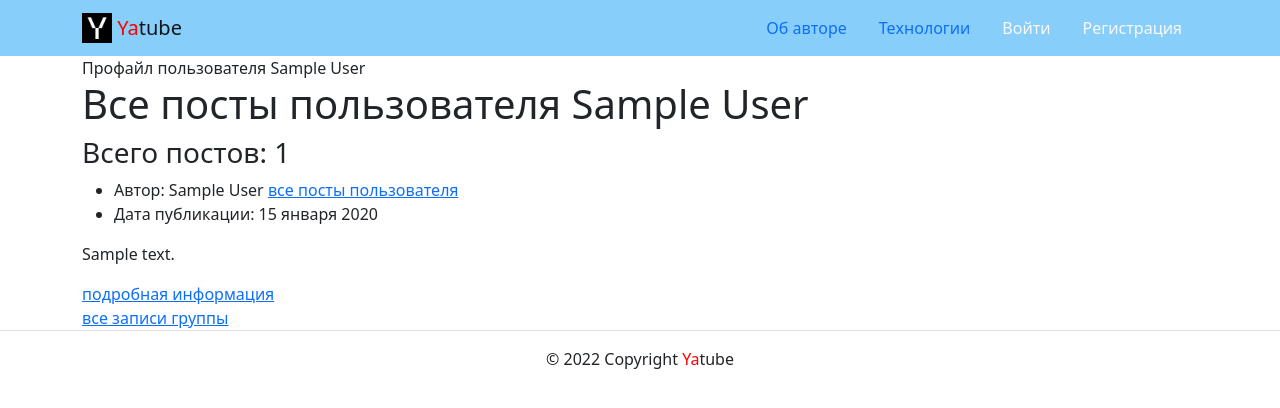
After one commit to UraeviIya/hw02_community, a Django app: a page that uses yatube/templates/posts/profile.html in a window 1280 px wide. The commit adds this page. Shown: the top 408 px of the page. Run offline with Django 3.2, Linux system fonts and the light colour scheme; tables that the repository leaves empty hold one stand-in row (values such as "Sample post"); some libraries are stand-ins or nearby versions.

Commit message:
add changed header

```diff
--- a/yatube/posts/urls.py
+++ b/yatube/posts/urls.py
@@ -6,4 +6,6 @@ app_name = 'posts'
 urlpatterns = [
     path('group/<slug:slug>/', views.group_posts, name='group_posts'),
     path('', views.index, name='index'),
+    path('profile/<str:username>/', views.profile, name='profile'),
+    path('posts/<int:post_id>/', views.post_detail, name='post_detail'),
 ]
--- a/yatube/posts/views.py
+++ b/yatube/posts/views.py
@@ -1,6 +1,6 @@
 from django.core.paginator import Paginator
 from django.shortcuts import render, get_object_or_404
-from .models import Group, Post
+from .models import Group, Post, User
 
 
 def index(request):
@@ -9,8 +9,8 @@ def index(request):
     page_number = request.GET.get('page')
     page_obj = paginator.get_page(page_number)
     context = {
+
         'page_obj': page_obj,
-        'posts': posts,
     }
     return render(request, 'posts/index.html', context)
 
@@ -27,3 +27,31 @@ def group_posts(request, slug):
         'page_obj': page_obj,
     }
     return render(request, 'posts/group_list.html', context)
+
+
+def profile(request, username):
+    author = get_object_or_404(User, username=username)
+    author_posts = author.posts.all()
+    posts_count = author.posts.count()
+    paginator = Paginator(author_posts, 10)
+    page_number = request.GET.get('page')
+    page_obj = paginator.get_page(page_number)
+    context = {
+        'author': author,
+        'posts': author_posts,
+        'posts_count': posts_count,
+        'page_obj': page_obj,
+    }
+    return render(request, 'posts/profile.html', context)
+
+
+def post_detail(request, post_id):
+    post = get_object_or_404(Post, pk=post_id)
+    posts_count = post.author.posts.count()
+    title = post.text[0:30]
+    context = {
+        'posts': post,
+        'posts_count': posts_count,
+        'title': title
+    }
+    return render(request, 'posts/post_detail.html', context)
--- a/yatube/templates/includes/header.html
+++ b/yatube/templates/includes/header.html
@@ -1,15 +1,48 @@
 {% load static %}
 
 
-<nav class="navbar navbar-light" style="background-color: lightskyblue">
-  <div class="container">
-    <a class="navbar-brand" href="{% url 'posts:index' %}">
-       <img src="{% static 'img/logo.png' %}" width="30" height="30" class="d-inline-block align-top" alt="">
-     <span style="color:red">Ya</span>tube</a>
-     <div class="menu">
-      <a href="{% url 'about:author' %}">Об авторе</a>
-      <a href="{% url 'about:tech' %}">Технологии</a>
-      </div>
+<header>
+  <nav class="navbar navbar-light" style="background-color: lightskyblue">
+    <div class="container">
+      <a class="navbar-brand" href="{% url 'posts:index' %}">
+        <img src="{% static 'img/logo.png' %}" width="30" height="30" class="d-inline-block align-top" alt="">
+        <span style="color:red">Ya</span>tube
+      </a>
+      {% with request.resolver_match.view_name as view_name %}
+      <ul class="nav nav-pills">
+        <li class="nav-item">
+          <a class="nav-link {% if view_name == 'about:author' %}activ{% endif %}"
+          href="{% url 'about:author' %}">Об авторе</a>
+        </li>
+        <li class="nav-item">
+          <a class="nav-link {% if view_name == 'about:tech' %}activ{% endif %}"
+          href="{% url 'about:tech' %}">Технологии</a>
+        </li>
+        {% if request.user.is_authenticated %}
+        <li class="nav-item">
+          <a class="nav-link" href="">Новая запись</a>
+        </li>
+        <li class="nav-item">
+          <a class="nav-link link-light" href="">Изменить пароль</a>
+        </li>
+        <li class="nav-item">
+          <a class="nav-link link-light {% if view_name == 'users:logout' %}activ{% endif %}"
+          href="{% url 'users:logout' %}">Выйти</a>
+        </li>
+        <li>
+          Пользователь: {{ user.username }}
+        </li>
+        {% else %}
+        <li class="nav-item">
+          <a class="nav-link link-light" href="{% url 'users:login' %}">Войти</a>
+        </li>
+        <li class="nav-item">
+          <a class="nav-link link-light" href="{% url 'users:signup' %}">Регистрация</a>
+        </li>
+        {% endif %}
+        {% endwith %}
+      </ul>
+      {# Конец добавленого в спринте #}
     </div>
-  </div>
-</nav>
+  </nav>
+</header>
--- a/yatube/templates/posts/group_list.html
+++ b/yatube/templates/posts/group_list.html
@@ -19,5 +19,5 @@
     </p>
 {% if not forloop.last %}<hr>{% endif %}
 {% endfor %}
-  {% include 'posts/includes/paginator.html' %}
+{% include 'posts/includes/paginator.html' %}
 {% endblock %}
--- a/yatube/templates/posts/includes/paginator.html
+++ b/yatube/templates/posts/includes/paginator.html
@@ -1,5 +1,3 @@
-
-
 
 {% if page_obj.has_other_pages %}
 <nav aria-label="Page navigation" class="my-5">
--- a/yatube/templates/posts/index.html
+++ b/yatube/templates/posts/index.html
@@ -5,8 +5,8 @@
   <h1>Последние обновления на сайте</h1>
 {% endblock %}
 {% block content %}
-  {% for post in page_obj %}
-  {% include 'includes/post_ditail.html' %}
+  {% for posts in page_obj %}
+  {% include 'includes/post_card.html' %}
   {% endfor %}
   {% include 'posts/includes/paginator.html' %}
 {% endblock %}
--- /dev/null
+++ b/yatube/templates/posts/profile.html
@@ -0,0 +1,29 @@
+{% extends "base.html" %}
+
+{% block title %}
+  Профайл пользователя {{ author.get_full_name }}
+{% endblock %}
+{% block content %}
+   <h1>Все посты пользователя {{ author.get_full_name }}</h1>
+   <h3>Всего постов: {{ posts_count }}</h3>
+   {% for post in page_obj %}
+   <article>
+      <ul>
+        <li>
+          Автор: {{ post.author.get_full_name }}
+          <a href="">все посты пользователя</a>
+        </li>
+        <li>
+          Дата публикации: {{ post.pub_date|date:'d E Y' }}
+        </li>
+      </ul>
+      <p>{{ post.text }}</p>
+          <a href="{% url 'posts:post_detail' post.pk %}">подробная информация</a>
+    </article>
+    {% if post.group %}
+      <a href="{% url 'posts:profile' post.group.slug %}">все записи группы</a>
+    {% endif %}
+    {% if not forloop.last %}<hr>{% endif %}
+  {% endfor %}
+  {% include 'posts/includes/paginator.html' %}
+{% endblock %}
--- a/yatube/templates/users/logged_out.html
+++ b/yatube/templates/users/logged_out.html
@@ -1,4 +1,6 @@
 {% extends 'base.html' %}
+
+
 {% block title %}{% endblock %}
 {% block content %}
 <div class="row justify-content-center">
```
Also changed, not shown: yatube/templates/includes/post_card.html (added, +19 -0 lines), yatube/templates/includes/post_ditail.html (deleted, +0 -19 lines), yatube/templates/posts/post_detail.html (added, +38 -0 lines).
